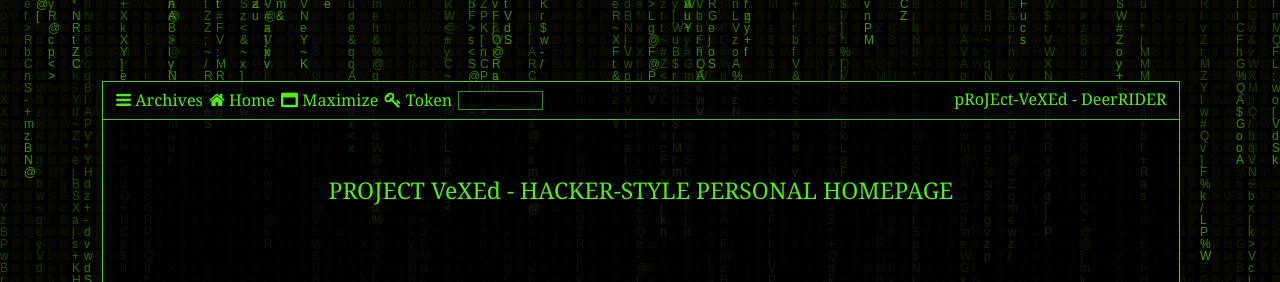
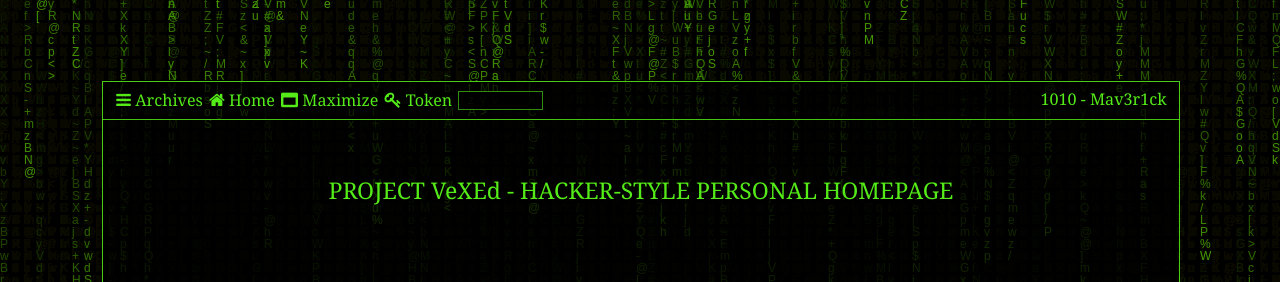
Before and after one commit to Mav3r1ck0x1/Mav3r1ck0x1.github.io, a Jekyll site: the page built from pages/index.md, in a window 1280 px wide. Shown: the top 282 px of the page. Built offline with Jekyll 4.4.1, drawn with Linux system fonts in a browser that asks for light colours; formulas are drawn with MathJax 3; comment, search, counter and statistics services are not loaded.

Commit message:
Try this shit again

```diff
--- a/_config.yml
+++ b/_config.yml
@@ -1,10 +1,10 @@
 # 1. Site Settings
-title               : pRoJEct-VeXEd
-owner               : "DeerRIDER"
-url                : "https://akiritsu.github.io"
+title               : "1010"
+owner               : "Mav3r1ck"
+url                : "https://mav3r1ck0x1.github.io"
 baseurl            : "/pRoJEct-VeXEd"
 permalink           : /:title/
-description         : "A hacker-style note-keeping website template."
+description         : "Mav3r1ck's Home On The Internyet"
 markdown            : kramdown
 statement           : "Designed by DeerRIDER, All Rights Reserved"
 bgtext              : "ABCFGHKLMNPQRSVWXYZabcdefghijklmnopqrstuvwxyz@#$%&*+-;/[]<>~" # texts randomly displayed in background
```
